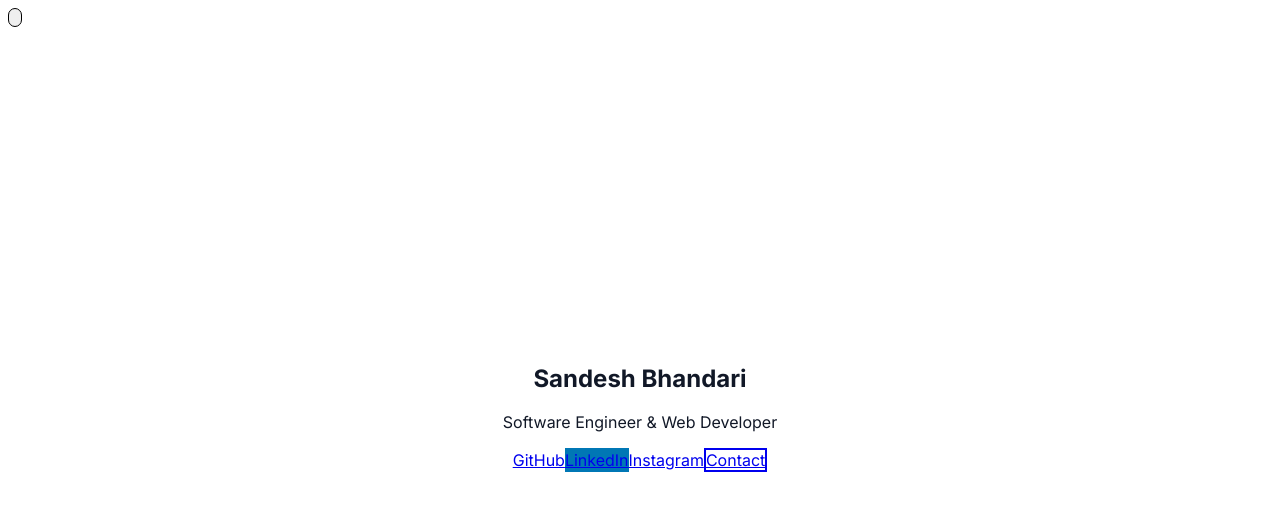
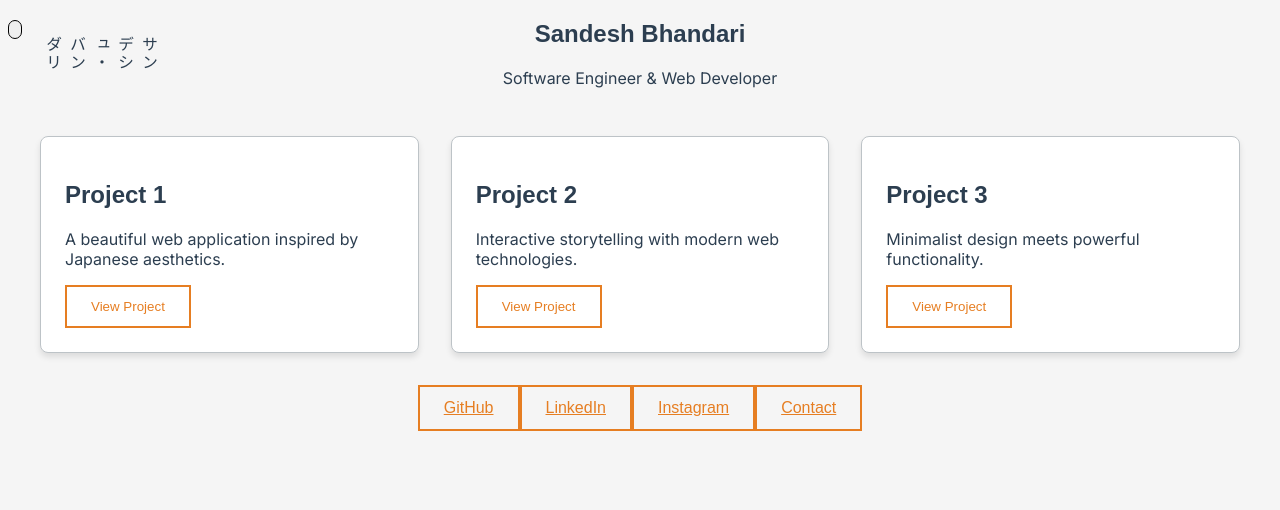
Before and after one commit to sandesh2wavy/nextjs-boilerplate, a Next.js app: page / in a window 1280 px wide. Shown: the top 510 px of the page. Built offline with nearby package versions, Linux system fonts and the light colour scheme.

Commit message:
Add Japanese-inspired design with animations and custom styling

```diff
--- a/app/globals.css
+++ b/app/globals.css
@@ -2,31 +2,48 @@
 @tailwind components;
 @tailwind utilities;
 
+@import url('https://fonts.googleapis.com/css2?family=Noto+Sans+JP:wght@400;500;700&family=Montserrat:wght@400;500;600&display=swap');
+
 :root {
-  --foreground: #111827;
-  --background: #ffffff;
+  --foreground: #2C3E50;
+  --background: #F5F5F5;
+  --accent: #E67E22;
+  --text-muted: #7F8C8D;
+  --border: #BDC3C7;
+  --card-bg: #FFFFFF;
+  --shadow: rgba(0, 0, 0, 0.1);
 }
 
 .dark {
-  --foreground: #f3f4f6;
-  --background: #111827;
+  --foreground: #ECF0F1;
+  --background: #2C3E50;
+  --accent: #F39C12;
+  --text-muted: #BDC3C7;
+  --border: #34495E;
+  --card-bg: #34495E;
+  --shadow: rgba(0, 0, 0, 0.3);
 }
 
 body {
   color: var(--foreground);
   background: var(--background);
+  font-family: 'Montserrat', sans-serif;
+}
+
+h1, h2, h3, h4, h5, h6 {
+  font-family: 'Noto Sans JP', sans-serif;
 }
 
 /* Smooth transitions for all interactive elements */
 * {
   transition-property: color, background-color, border-color, text-decoration-color, fill, stroke, opacity, box-shadow, transform, filter, backdrop-filter;
   transition-timing-function: cubic-bezier(0.4, 0, 0.2, 1);
-  transition-duration: 150ms;
+  transition-duration: 300ms;
 }
 
 /* Focus styles for better accessibility */
 *:focus-visible {
-  outline: 2px solid #3b82f6;
+  outline: 2px solid var(--accent);
   outline-offset: 2px;
 }
 
@@ -40,30 +57,108 @@ body {
 }
 
 ::-webkit-scrollbar-thumb {
-  background: #888;
+  background: var(--border);
   border-radius: 4px;
 }
 
 ::-webkit-scrollbar-thumb:hover {
-  background: #666;
+  background: var(--text-muted);
 }
 
-.dark ::-webkit-scrollbar-thumb {
-  background: #444;
+/* Japanese-inspired animations */
+@keyframes fadeIn {
+  from { opacity: 0; transform: translateY(20px); }
+  to { opacity: 1; transform: translateY(0); }
 }
 
-.dark ::-webkit-scrollbar-thumb:hover {
-  background: #555;
+@keyframes slideIn {
+  from { transform: translateX(-100%); }
+  to { transform: translateX(0); }
 }
 
-/* Prevent theme flash */
-html.dark {
-  color-scheme: dark;
+.animate-fade-in {
+  animation: fadeIn 0.6s ease-out forwards;
 }
 
-/* Ensure proper spacing */
+.animate-slide-in {
+  animation: slideIn 0.8s ease-out forwards;
+}
+
+/* Card styles */
+.card {
+  background: var(--card-bg);
+  border: 1px solid var(--border);
+  border-radius: 8px;
+  padding: 1.5rem;
+  transition: all 0.3s ease;
+  box-shadow: 0 4px 6px var(--shadow);
+}
+
+.card:hover {
+  transform: translateY(-4px);
+  box-shadow: 0 8px 12px var(--shadow);
+}
+
+/* Japanese-style button */
+.btn-japanese {
+  position: relative;
+  padding: 0.75rem 1.5rem;
+  background: transparent;
+  border: 2px solid var(--accent);
+  color: var(--accent);
+  font-family: 'Noto Sans JP', sans-serif;
+  font-weight: 500;
+  overflow: hidden;
+  transition: all 0.3s ease;
+}
+
+.btn-japanese::before {
+  content: '';
+  position: absolute;
+  top: 0;
+  left: -100%;
+  width: 100%;
+  height: 100%;
+  background: var(--accent);
+  transition: all 0.3s ease;
+  z-index: -1;
+}
+
+.btn-japanese:hover {
+  color: var(--background);
+}
+
+.btn-japanese:hover::before {
+  left: 0;
+}
+
+/* Container styles */
 .container {
   max-width: 1200px;
   margin: 0 auto;
   padding: 0 1rem;
 }
+
+/* Grid layout */
+.grid-layout {
+  display: grid;
+  grid-template-columns: repeat(auto-fit, minmax(300px, 1fr));
+  gap: 2rem;
+  padding: 2rem 0;
+}
+
+/* Typography */
+.japanese-text {
+  font-family: 'Noto Sans JP', sans-serif;
+  writing-mode: vertical-rl;
+  text-orientation: upright;
+  letter-spacing: 0.1em;
+}
+
+/* Parallax effect */
+.parallax {
+  background-attachment: fixed;
+  background-position: center;
+  background-repeat: no-repeat;
+  background-size: cover;
+}
--- a/app/page.tsx
+++ b/app/page.tsx
@@ -26,7 +26,7 @@ export default function Home() {
       {/* Theme Toggle */}
       <button
         onClick={() => setTheme(resolvedTheme === 'light' ? 'dark' : 'light')}
-        className="fixed top-6 right-6 p-3 rounded-full bg-gray-100 dark:bg-gray-800 border border-gray-200 dark:border-gray-700 hover:bg-gray-200 dark:hover:bg-gray-700 transition-all duration-300 text-gray-800 dark:text-gray-200 focus:outline-none focus:ring-2 focus:ring-blue-500 shadow-lg z-50"
+        className="fixed top-6 right-6 p-3 rounded-full bg-card-bg border border-border hover:bg-accent/10 transition-all duration-300 text-foreground focus:outline-none focus:ring-2 focus:ring-accent shadow-lg z-50"
         aria-label="Toggle theme"
       >
         {resolvedTheme === 'light' ? (
@@ -41,24 +41,46 @@ export default function Home() {
       </button>
 
       {/* Main Content */}
-      <main className="container mx-auto px-6 py-16 flex flex-col items-center justify-center min-h-screen">
-        {/* Header Section */}
-        <section className="text-center mb-16 max-w-3xl mx-auto">
-          <h1 className="text-5xl md:text-6xl font-bold text-gray-900 dark:text-white mb-6 leading-tight">
+      <main className="container mx-auto px-6 py-16">
+        {/* Hero Section */}
+        <section className="text-center mb-24 animate-fade-in">
+          <div className="japanese-text absolute left-4 top-1/2 -translate-y-1/2 text-2xl text-accent">
+            サンデシュ・バンダリ
+          </div>
+          <h1 className="text-6xl md:text-7xl font-bold text-foreground mb-6 leading-tight">
             Sandesh Bhandari
           </h1>
-          <p className="text-xl md:text-2xl text-gray-600 dark:text-gray-300 leading-relaxed">
+          <p className="text-xl md:text-2xl text-text-muted leading-relaxed max-w-2xl mx-auto">
             Software Engineer & Web Developer
           </p>
         </section>
 
+        {/* Projects Grid */}
+        <section className="grid-layout mb-24">
+          <div className="card animate-fade-in">
+            <h2 className="text-2xl font-bold mb-4">Project 1</h2>
+            <p className="text-text-muted mb-4">A beautiful web application inspired by Japanese aesthetics.</p>
+            <button className="btn-japanese">View Project</button>
+          </div>
+          <div className="card animate-fade-in" style={{ animationDelay: '0.2s' }}>
+            <h2 className="text-2xl font-bold mb-4">Project 2</h2>
+            <p className="text-text-muted mb-4">Interactive storytelling with modern web technologies.</p>
+            <button className="btn-japanese">View Project</button>
+          </div>
+          <div className="card animate-fade-in" style={{ animationDelay: '0.4s' }}>
+            <h2 className="text-2xl font-bold mb-4">Project 3</h2>
+            <p className="text-text-muted mb-4">Minimalist design meets powerful functionality.</p>
+            <button className="btn-japanese">View Project</button>
+          </div>
+        </section>
+
         {/* Social Links */}
-        <section className="flex flex-wrap gap-4 justify-center max-w-2xl mx-auto">
+        <section className="flex flex-wrap gap-4 justify-center max-w-2xl mx-auto animate-slide-in">
           <a
             href="https://github.com/sandesh2wavy"
             target="_blank"
             rel="noopener noreferrer"
-            className="px-6 py-3 bg-gray-900 text-white dark:bg-white dark:text-gray-900 rounded-lg hover:opacity-90 transition-all duration-300 flex items-center gap-2 shadow-md hover:shadow-lg transform hover:-translate-y-0.5"
+            className="btn-japanese flex items-center gap-2"
           >
             <svg className="w-5 h-5" fill="currentColor" viewBox="0 0 24 24">
               <path d="M12 0c-6.626 0-12 5.373-12 12 0 5.302 3.438 9.8 8.207 11.387.599.111.793-.261.793-.577v-2.234c-3.338.726-4.033-1.416-4.033-1.416-.546-1.387-1.333-1.756-1.333-1.756-1.089-.745.083-.729.083-.729 1.205.084 1.839 1.237 1.839 1.237 1.07 1.834 2.807 1.304 3.492.997.107-.775.418-1.305.762-1.604-2.665-.305-5.467-1.334-5.467-5.931 0-1.311.469-2.381 1.236-3.221-.124-.303-.535-1.524.117-3.176 0 0 1.008-.322 3.301 1.23.957-.266 1.983-.399 3.003-.404 1.02.005 2.047.138 3.006.404 2.291-1.552 3.297-1.23 3.297-1.23.653 1.653.242 2.874.118 3.176.77.84 1.235 1.911 1.235 3.221 0 4.609-2.807 5.624-5.479 5.921.43.372.823 1.102.823 2.222v3.293c0 .319.192.694.801.576 4.765-1.589 8.199-6.086 8.199-11.386 0-6.627-5.373-12-12-12z"/>
@@ -69,7 +91,7 @@ export default function Home() {
             href="https://www.linkedin.com/in/sandeshbhandari171/"
             target="_blank"
             rel="noopener noreferrer"
-            className="px-6 py-3 bg-[#0077B5] text-white rounded-lg hover:opacity-90 transition-all duration-300 flex items-center gap-2 shadow-md hover:shadow-lg transform hover:-translate-y-0.5"
+            className="btn-japanese flex items-center gap-2"
           >
             <svg className="w-5 h-5" fill="currentColor" viewBox="0 0 24 24">
               <path d="M19 0h-14c-2.761 0-5 2.239-5 5v14c0 2.761 2.239 5 5 5h14c2.762 0 5-2.239 5-5v-14c0-2.761-2.238-5-5-5zm-11 19h-3v-11h3v11zm-1.5-12.268c-.966 0-1.75-.79-1.75-1.764s.784-1.764 1.75-1.764 1.75.79 1.75 1.764-.783 1.764-1.75 1.764zm13.5 12.268h-3v-5.604c0-3.368-4-3.113-4 0v5.604h-3v-11h3v1.765c1.396-2.586 7-2.777 7 2.476v6.759z"/>
@@ -80,7 +102,7 @@ export default function Home() {
             href="https://www.instagram.com/sandesh2wavy/"
             target="_blank"
             rel="noopener noreferrer"
-            className="px-6 py-3 bg-gradient-to-r from-purple-500 via-pink-500 to-orange-500 text-white rounded-lg hover:opacity-90 transition-all duration-300 flex items-center gap-2 shadow-md hover:shadow-lg transform hover:-translate-y-0.5"
+            className="btn-japanese flex items-center gap-2"
           >
             <svg className="w-5 h-5" fill="currentColor" viewBox="0 0 24 24">
               <path d="M12 2.163c3.204 0 3.584.012 4.85.07 3.252.148 4.771 1.691 4.919 4.919.058 1.265.069 1.645.069 4.849 0 3.205-.012 3.584-.069 4.849-.149 3.225-1.664 4.771-4.919 4.919-1.266.058-1.644.07-4.85.07-3.204 0-3.584-.012-4.849-.07-3.26-.149-4.771-1.699-4.919-4.92-.058-1.265-.07-1.644-.07-4.849 0-3.204.013-3.583.07-4.849.149-3.227 1.664-4.771 4.919-4.919 1.266-.057 1.645-.069 4.849-.069zm0-2.163c-3.259 0-3.667.014-4.947.072-4.358.2-6.78 2.618-6.98 6.98-.059 1.281-.073 1.689-.073 4.948 0 3.259.014 3.668.072 4.948.2 4.358 2.618 6.78 6.98 6.98 1.281.058 1.689.072 4.948.072 3.259 0 3.668-.014 4.948-.072 4.354-.2 6.782-2.618 6.979-6.98.059-1.28.073-1.689.073-4.948 0-3.259-.014-3.667-.072-4.947-.196-4.354-2.617-6.78-6.979-6.98-1.281-.059-1.69-.073-4.949-.073zm0 5.838c-3.403 0-6.162 2.759-6.162 6.162s2.759 6.163 6.162 6.163 6.162-2.759 6.162-6.163c0-3.403-2.759-6.162-6.162-6.162zm0 10.162c-2.209 0-4-1.79-4-4 0-2.209 1.791-4 4-4s4 1.791 4 4c0 2.21-1.791 4-4 4zm6.406-11.845c-.796 0-1.441.645-1.441 1.44s.645 1.44 1.441 1.44c.795 0 1.439-.645 1.439-1.44s-.644-1.44-1.439-1.44z"/>
@@ -89,7 +111,7 @@ export default function Home() {
           </a>
           <a
             href="mailto:sandeshbhandari171@gmail.com"
-            className="px-6 py-3 bg-transparent border-2 border-gray-900 dark:border-white text-gray-900 dark:text-white rounded-lg hover:bg-gray-900 hover:text-white dark:hover:bg-white dark:hover:text-gray-900 transition-all duration-300 flex items-center gap-2 hover:shadow-lg transform hover:-translate-y-0.5"
+            className="btn-japanese flex items-center gap-2"
           >
             <svg className="w-5 h-5" fill="none" stroke="currentColor" viewBox="0 0 24 24">
               <path strokeLinecap="round" strokeLinejoin="round" strokeWidth="2" d="M3 8l7.89 5.26a2 2 0 002.22 0L21 8M5 19h14a2 2 0 002-2V7a2 2 0 00-2-2H5a2 2 0 00-2 2v10a2 2 0 002 2z"/>
--- a/tailwind.config.ts
+++ b/tailwind.config.ts
@@ -8,7 +8,35 @@ const config: Config = {
   ],
   darkMode: 'class',
   theme: {
-    extend: {},
+    extend: {
+      colors: {
+        foreground: 'var(--foreground)',
+        background: 'var(--background)',
+        accent: 'var(--accent)',
+        'text-muted': 'var(--text-muted)',
+        border: 'var(--border)',
+        'card-bg': 'var(--card-bg)',
+        shadow: 'var(--shadow)',
+      },
+      animation: {
+        'fade-in': 'fadeIn 0.6s ease-out forwards',
+        'slide-in': 'slideIn 0.8s ease-out forwards',
+      },
+      keyframes: {
+        fadeIn: {
+          '0%': { opacity: '0', transform: 'translateY(20px)' },
+          '100%': { opacity: '1', transform: 'translateY(0)' },
+        },
+        slideIn: {
+          '0%': { transform: 'translateX(-100%)' },
+          '100%': { transform: 'translateX(0)' },
+        },
+      },
+      fontFamily: {
+        sans: ['Montserrat', 'sans-serif'],
+        japanese: ['Noto Sans JP', 'sans-serif'],
+      },
+    },
   },
   plugins: [],
 };
```
